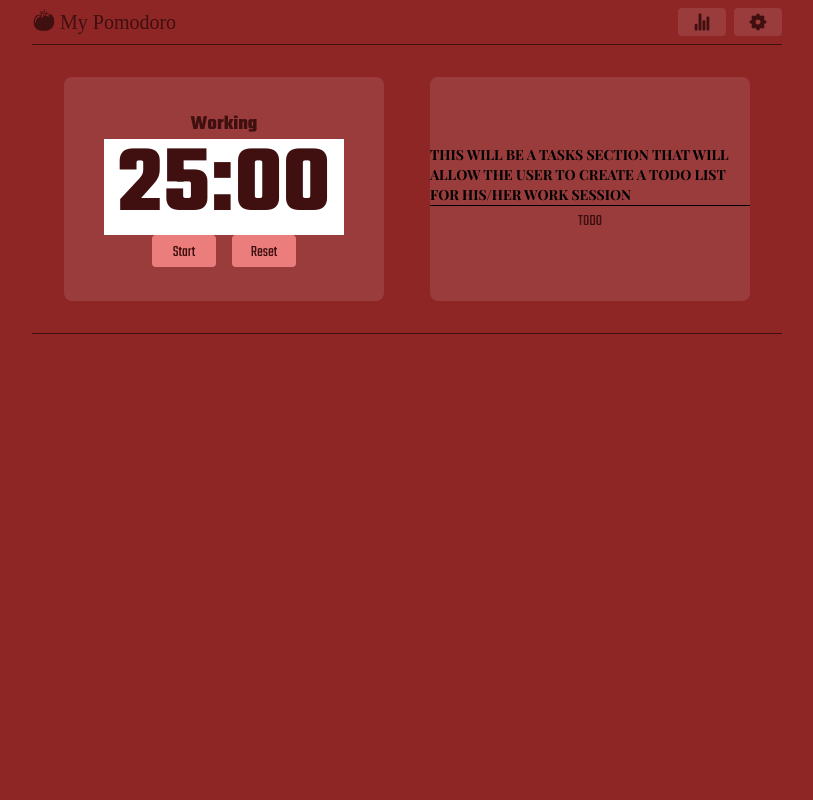
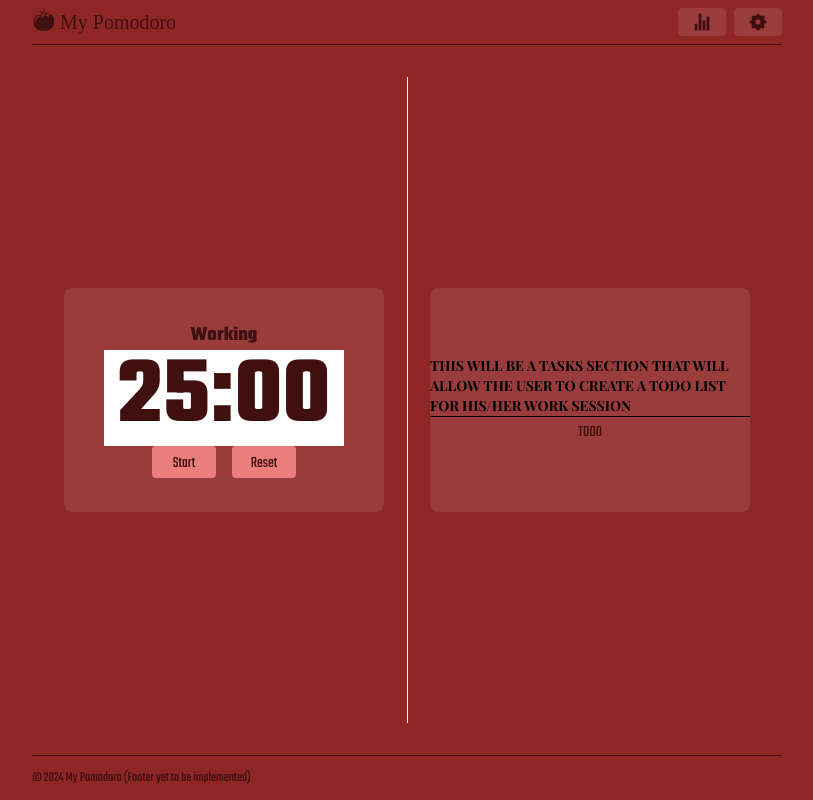
Before and after one commit to pdpau/pomodoro, a React (Vite) app: page / in a window 1280 px wide. Shown: the whole page, without its empty margins (233-1046 px from the left). Built offline with nearby package versions, Linux system fonts and the light colour scheme; a web font is replaced by a local one.

Commit message:
UPDATE header and footer fixed on screen

```diff
--- a/src/App.tsx
+++ b/src/App.tsx
@@ -4,9 +4,9 @@ import { Separator } from '@/components/ui/separator'
 
 import Header from './components/Header'
 import Pomodoro from './components/Pomodoro'
+import Footer from './components/Footer'
 
 function App() {
-  const [count, setCount] = useState(0)
 
   /* Timers */
   const [pomodoroTimerValue, setPomodoroTimerValue] = useState(25);
@@ -21,7 +21,7 @@ function App() {
   return (
     <>
       <body className="flex justify-center items-center"> {/* ¿¿Mejor usar div?? */}
-        <main className="w-[750px]">
+        <main className="flex flex-col justify-between w-[750px] h-screen"> {/* Header i footer fixes + secció central ajustable a la mida de la pantalla */}
           <Header
             pomodoroTime={pomodoroTimerValue} setPomodoroTime={setPomodoroTimerValue}
             shortBreakTime={shortBreakTimerValue} setShortBreakTime={setShortBreakTimerValue}
@@ -39,12 +39,11 @@ function App() {
 
           <Separator className="bg-my-red-950"/>
 
-          {/* Here goes the footer */}
-          {/* TODO: Header i footer fixes + secció central ajustable a la mida de la pantalla */}
+          <Footer />
         </main>
       </body>
     </>
   )
-}
+};
 
-export default App
+export default App;
--- a/src/components/Header.tsx
+++ b/src/components/Header.tsx
@@ -33,7 +33,7 @@ const Header: React.FC<HeaderProps> = ({pomodoroTime, setPomodoroTime, shortBrea
     return (
         <header className={cn(
         "flex items-center justify-between",
-        "my-2",
+        "h-8 my-2",
         "text-my-red-950",
         )}> {/* REVIEW: ¿¿text-my-red-950 or text-my-red-50?? */}
             <span className="flex cursor-pointer"> {/* TODO: Redirigir a la pagina de inicio */}
```
